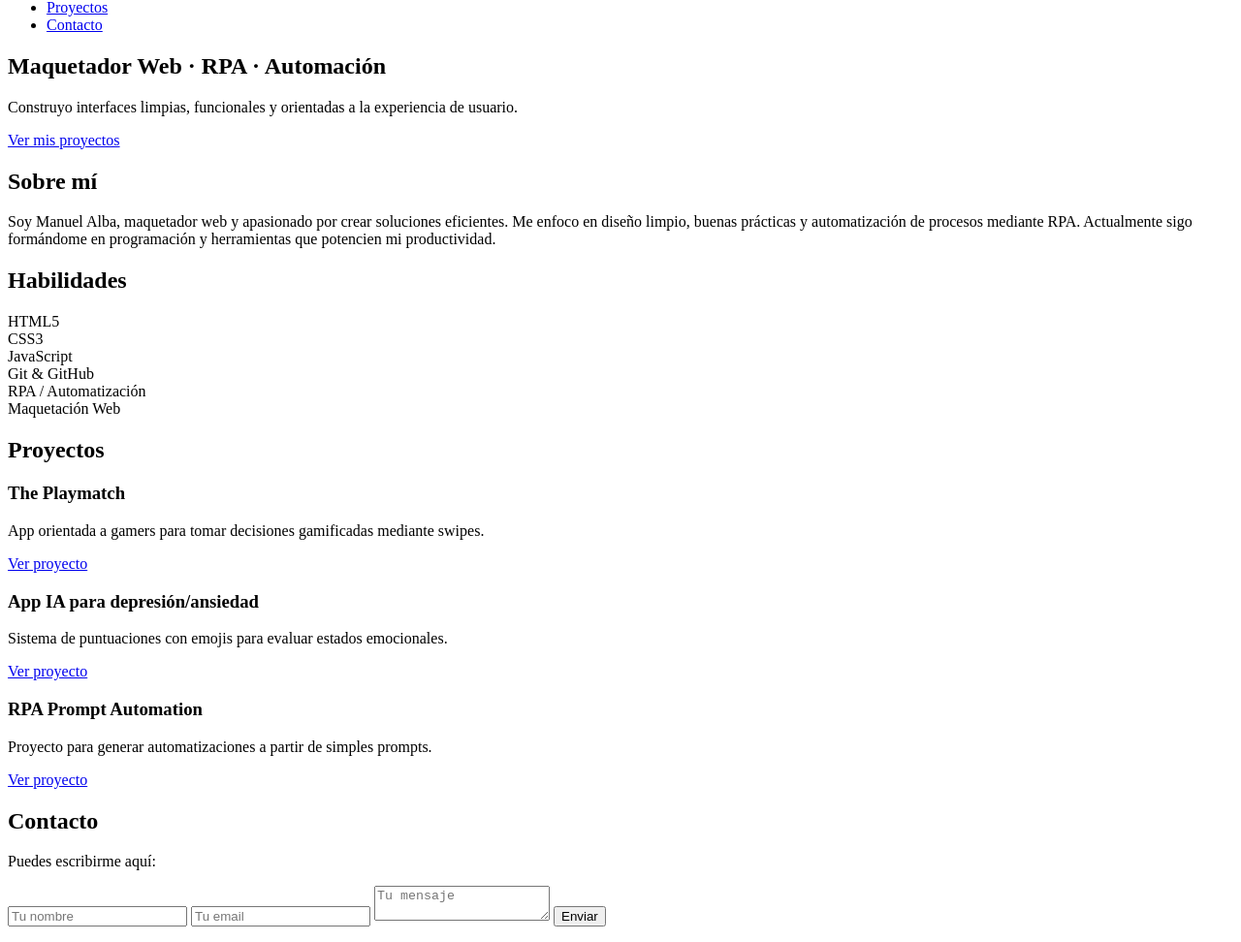
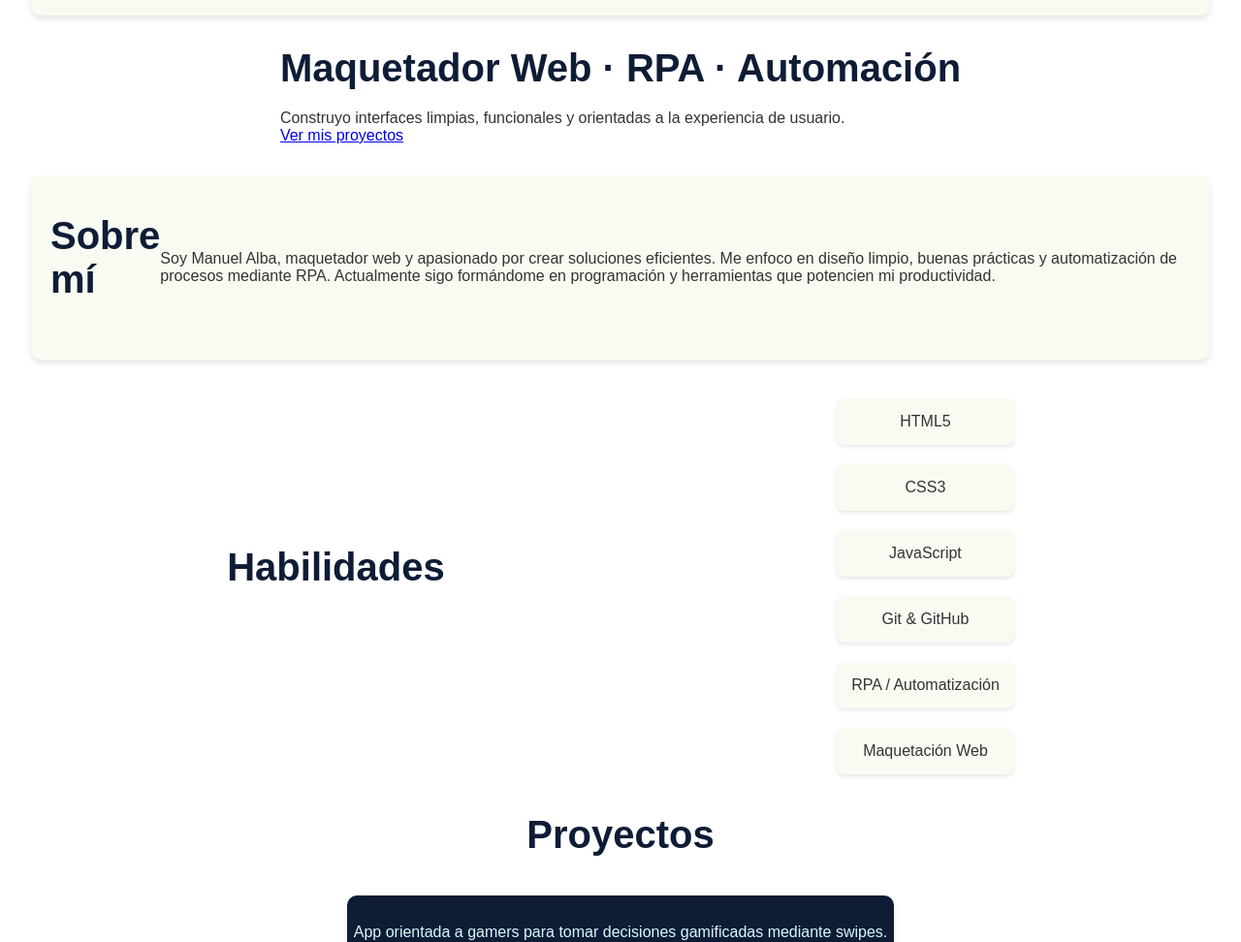
Before and after one commit to mavsketch7/Portolio-linktree, a plain HTML site: page portfolio/index.html in a window 1280 px wide. Shown: the part 104-1076 px from the top of the page at 97% size. Drawn offline with Linux system fonts and the light colour scheme.

Commit message:
css styles

```diff
--- a/portfolio/index.html
+++ b/portfolio/index.html
@@ -4,7 +4,7 @@
     <meta charset="UTF-8">
     <meta name="viewport" content="width=device-width, initial-scale=1.0">
     <title>Manuel Alba · Portfolio</title>
-    <link rel="stylesheet" href="style.css">
+    <link rel="stylesheet" href="styles.css">
 </head>
 <body>
 
--- a/portfolio/styles.css
+++ b/portfolio/styles.css
@@ -17,4 +17,179 @@
 body{
     background-color: var(--bg-color);
     color: var(--text-color);
+    padding:2rem;
+    ;
 }
+
+.section{
+    padding: 212rem;
+}
+.container{
+    margin: 0 auto;
+        display:flex;
+        justify-content:space-around;
+        align-items:center;
+        padding:20px 0;
+}
+
+/*FONTS*/
+h1, h2, h3, h4, h5, h6 {
+    color: var(--headers-color);
+    font-weight: 700;
+}
+h2{
+    font-size: 2.5rem;
+    margin-bottom: 20px;
+}
+
+/*HEADERS*/
+
+header{
+    background-color:var(--second-bg-color);
+    padding:10px 20px;
+    border-radius: 10px;
+    box-shadow: 0 4px 6px rgba(0,0,0,0.1);
+
+        .nav-links{
+            list-style:none;
+            display:flex;
+            gap:20px;
+            li a{
+                text-decoration:none;
+                color:var(--text-color);
+                font-weight:500;
+                &:hover{
+                    color:var(--acent-color);
+                }
+            }
+        }
+    }
+
+
+/*HERO*/
+
+.hero{
+
+    padding:2rem;
+}
+
+/*ABOUT ME*/
+#about{
+    background-color:var(--second-bg-color);
+    padding:40px 20px;
+    border-radius:10px;
+    box-shadow:0 4px 6px rgba(0,0,0,0.1);
+    .about-text{
+        width: 50%;
+    }
+}
+
+
+/*SKILLS*/
+.skills-grid{
+    display:grid;
+    grid-template-columns:repeat(auto-fit, minmax(150px, 1fr));
+    gap:20px;
+    margin-top:20px;
+    .skill-card{
+        background-color:var(--second-bg-color);
+        padding:15px;
+        border-radius:8px;
+        text-align:center;
+        box-shadow:0 2px 4px rgba(0,0,0,0.1);
+        img{
+            width:50px;
+            height:50px;
+            object-fit:contain;
+            margin-bottom:10px;
+        }
+        h4{
+            font-size:1.1rem;
+            color:var(--headers-color);
+        }
+    }
+}
+
+/*PROJECTS*/
+#projects{
+
+    display:flex;
+    flex-direction: column;
+}
+.projects-grid{
+    display:grid;
+    grid-template-columns:repeat(auto-fit, minmax(300px, 1fr));
+    gap:20px;
+    margin-top:20px;
+    .project-card{
+        padding: 7px;
+        background-color:var(--headers-color);
+        border-radius:10px;
+        box-shadow:0 4px 6px rgba(0,0,0,0.1);
+        overflow:hidden;
+        color:var(--second-acent-color);
+        img{
+            width:100%;
+            height:200px;
+            object-fit:cover;
+        }
+        a{
+            text-decoration:none;
+            color:var(--second-acent-color);
+            background-color: var(--acent-color);
+            padding: 10px 15px;
+            border-radius: 5px;
+            display: inline-block;
+            margin-top: 10px;
+        }
+        .project-info{
+            padding:15px;
+            h3{
+                color:var(--headers-color);
+                margin-bottom:10px;
+            }
+            p{
+                font-size:1rem;
+                color:var(--text-color);
+            }
+        }
+    }
+}
+
+/*CONTACT*/
+#contact{
+    display:flex;
+    flex-direction:column;
+    align-items:center;
+    background-color:var(--second-bg-color);
+    padding:40px 20px;
+    border-radius:10px;
+    form{
+        display:flex;
+        flex-direction:column;
+        width:100%;
+        max-width:500px;
+        gap:15px;
+        input, textarea{
+            padding:10px;
+            border:1px solid #ccc;
+            border-radius:5px;
+            font-size:1rem;
+        }
+        button{
+            padding:10px;
+            border:none;
+            border-radius:5px;
+            background-color:var(--acent-color);
+            color:#fff;
+            font-size:1rem;
+            cursor:pointer;
+            &:hover{
+                background-color:var(--headers-color);
+            }
+        }
+    }
+}
+
+
+/*FOOTER*/
```
